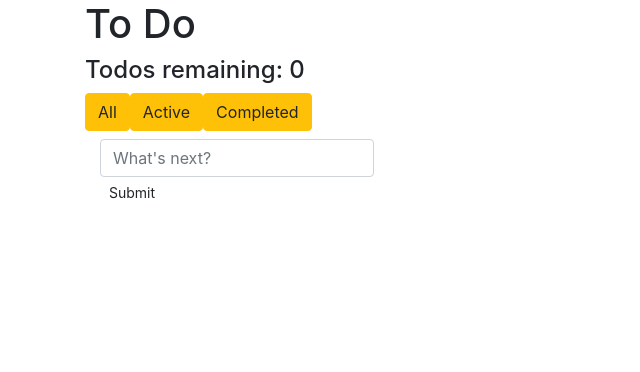
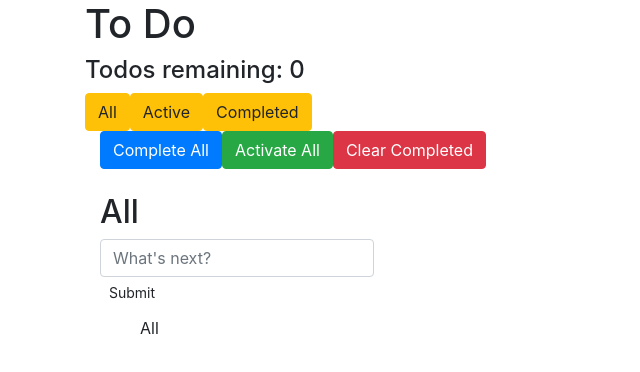
Before and after one commit to racheljay/to-do-list, a React (Create React App) app: page / in a window 1280 px wide. Shown: the top 372 px of the page, without its empty margins (0-640 px from the left). Built offline with nearby package versions, Linux system fonts and the light colour scheme.

Commit message:
it works dear god don't touch it

```diff
--- a/src/App.jsx
+++ b/src/App.jsx
@@ -13,10 +13,12 @@ class App extends React.Component {
       // active: []
     };
 
-
     this.handleButtonClick = this.handleButtonClick.bind(this);
     this.addTodo = this.addTodo.bind(this);
     this.updateTodo = this.updateTodo.bind(this);
+    // this.completeAll = this.completeAll.bind(this);
+    // this.activeAll = this.completeAll.bind(this);
+    // this.deleteCompleted = this.deleteCompleted.bind(this);
     // this.filterActive = this.filterActive.bind(this);
   }
 
@@ -42,7 +44,7 @@ class App extends React.Component {
     this.setState({
       todos: this.state.todos.concat(obj)
     })
-    console.log(this.state.todos)
+    // console.log(this.state.todos)
     // window.localStorage.setItem(this.state.todos[0].name, this.state.todos[0].status)
   }
 
@@ -52,11 +54,45 @@ class App extends React.Component {
     })
   }
 
+  cap(string) {
+    return string.charAt(0).toUpperCase() + string.slice(1);
+  }
+
+  // completeAll() {
+  //   this.setState({
+  //     todos: this.state.todos.map((item, index) => {
+  //       item.status = "completed"
+  //     })
+
+  //   })
+  //   console.log(this.state.todos)
+  // }
+
+  //     // console.log()
+  // //  })
+
+  //   // console.log(update)
+  //   // console.log(this.state.todos)
+
+
+  // activeAll() {
+  //   // let update = this.state.todos.map((item, index) => {
+  //   //   item.status = "active"
+  //   // })
+  //   console.log(this.state.todos)
+  // }
+
+  // deleteCompleted() {
+
+  // }
+
+
+
   // filterActive() {
   //   this.setState({
   //     active: this.state.todos.filter(item => item.status === "active")
   //   })
-    // console.log(this.state.active)
+  // console.log(this.state.active)
 
   //}
 
@@ -64,8 +100,8 @@ class App extends React.Component {
   //   this.setState({
   //     completed: this.state.todos.filter(item => item.status === "completed")
   //   })
-    // console.log(this.state.active)
- // }
+  // console.log(this.state.active)
+  // }
   componentDidMount() {
     // console.log('in the component did mount method')
     // console.log("Number of todos: " + this.state.todos.length)
@@ -153,6 +189,9 @@ class App extends React.Component {
     //     // </div>
     //   )
     // }
+
+
+
     return (
       <div className="container">
         <div className="row justify-content-center">
@@ -184,12 +223,15 @@ class App extends React.Component {
             </button>
           </div>
         </nav>
+
         <List
+          cap={this.cap}
           placeholder="What's next?"
           currList={this.state.todos}
           addFunction={this.addTodo}
           updateTodo={this.updateTodo}
           tab={this.state.buttonClicked}
+          title={this.cap(this.state.buttonClicked)}
         />
       </div>
     )
--- a/src/List.jsx
+++ b/src/List.jsx
@@ -10,6 +10,8 @@ class List extends React.Component {
 
         this.handleChange = this.handleChange.bind(this);
         this.handleSubmit = this.handleSubmit.bind(this);
+        // this.completeAll = this.completeAll.bind(this);
+
     }
 
     handleChange(e) {
@@ -22,10 +24,8 @@ class List extends React.Component {
             value: ""
         });
 
-
-
         e.preventDefault();
-        console.log(this.state.value)
+        // console.log(this.state.value)
         // console.log(this.currList)
         // window.localStorage.setItem(this.state.value, "active")
 
@@ -52,44 +52,44 @@ class List extends React.Component {
         // } else {
         //     double[index].status = "active"
         // }
-        // console.log(id)
+        this.props.updateTodo(newarr)
+    }
 
+    //WHY DOES THIS WORK IN LIST BUT NOT IN APP !#*@#&&@*
+    completeAll() {
+        let newarr = this.props.currList.map((item, index) => {
+            item.status = "completed"
+            return item
+        })
         this.props.updateTodo(newarr)
-        // console.log(this.props.currList[index].status)
+    }
 
+    activeAll() {
+        let newarr = this.props.currList.map((item, index) => {
+            item.status = "active"
+            return item
+        })
+        this.props.updateTodo(newarr)
+    }
 
-        // this.props.currList.map((item, index) => item.status) = "done"
-
-        //console.log(this.props.currList.map((item, index) => item.status))
+    deleteCompleted() {
+        let newarr = this.props.currList.filter(item => {
+            if (item.status === "active") {
+                return item
+            }
+        })
+        this.props.updateTodo(newarr)
     }
 
     deleteItem(id) {
         // console.log(id)
         let newarr = this.props.currList.filter(item => {
-            if(item.id !== id) {
+            if (item.id !== id) {
                 return item
             }
-        } )
-    //    let double = this.props.currList.map((item, index) => {
-         //
-    //             console.log(index)
+        })
 
-          //  }
-    //         this.props.currList.splice(index, 1)
-    //     })
-        // let double = this .props.currList
-        // let newarr = double.map((item, index) => {
-        //     if(item.id === id) {
-        //         double.splice(double.indexOf(id), 1)
-        //         //  return item
-        //     }
-
-        // })
-        console.log(newarr)
-        // // let double = this.props.currList
-        // // double.splice(indexOf(id), 1)
-
-         this.props.updateTodo(newarr)
+        this.props.updateTodo(newarr)
     }
 
 
@@ -97,7 +97,31 @@ class List extends React.Component {
         return (
 
             <div className="col-12 mx-auto">
+                 <nav className="d-flex flex-justify-center">
+          <div className="UnderlineNav-body pt-6">
+            <button
+              className="btn btn-primary"
+              onClick={() => this.completeAll()}
+            >
+              Complete All
+            </button>
+            <button
+              className="btn btn-success"
+              onClick={() => this.activeAll()}
+            >
+              Activate All
+            </button>
+            <button
+              className="btn btn-danger"
+              onClick={() => this.deleteCompleted()}
+            >
+              Clear Completed
+            </button>
+          </div>
+        </nav>
+        <br />
                 <p className="h2">{this.props.title}</p>
+
                 <form onSubmit={this.handleSubmit}>
                     <label>
                         <input
@@ -112,8 +136,9 @@ class List extends React.Component {
                 </form>
 
 
+
                 <ul>
-                    {/* <div>{this.props.title}</div> */}
+                    <div>{this.props.title}</div>
                     {this.props.currList.filter((item) => {
                         // console.log(this.props.tab)
                         if (this.props.tab === "all") {
@@ -146,6 +171,7 @@ class List extends React.Component {
                         </li>
                     ))}
                 </ul>
+
             </div>
         )
     }
```
